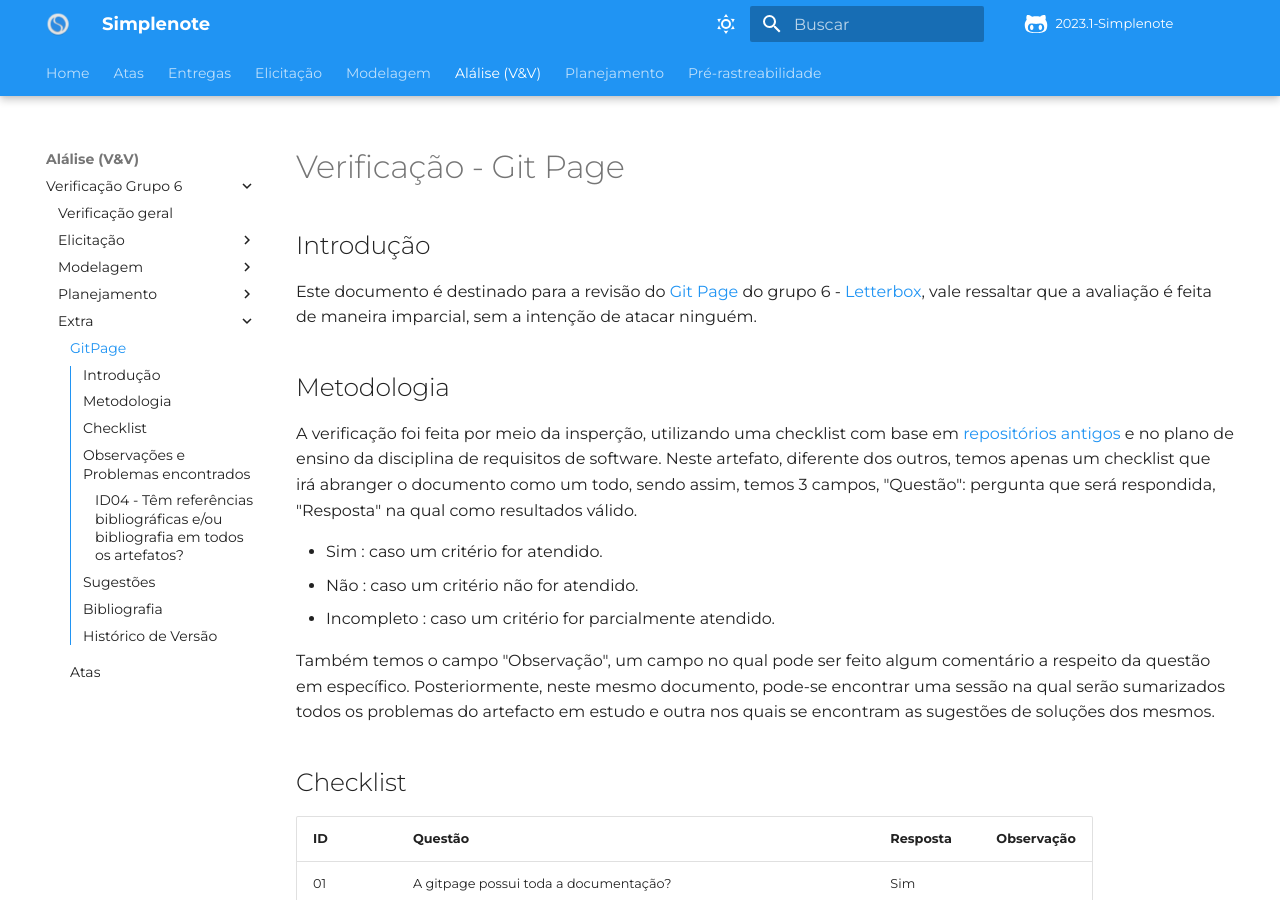
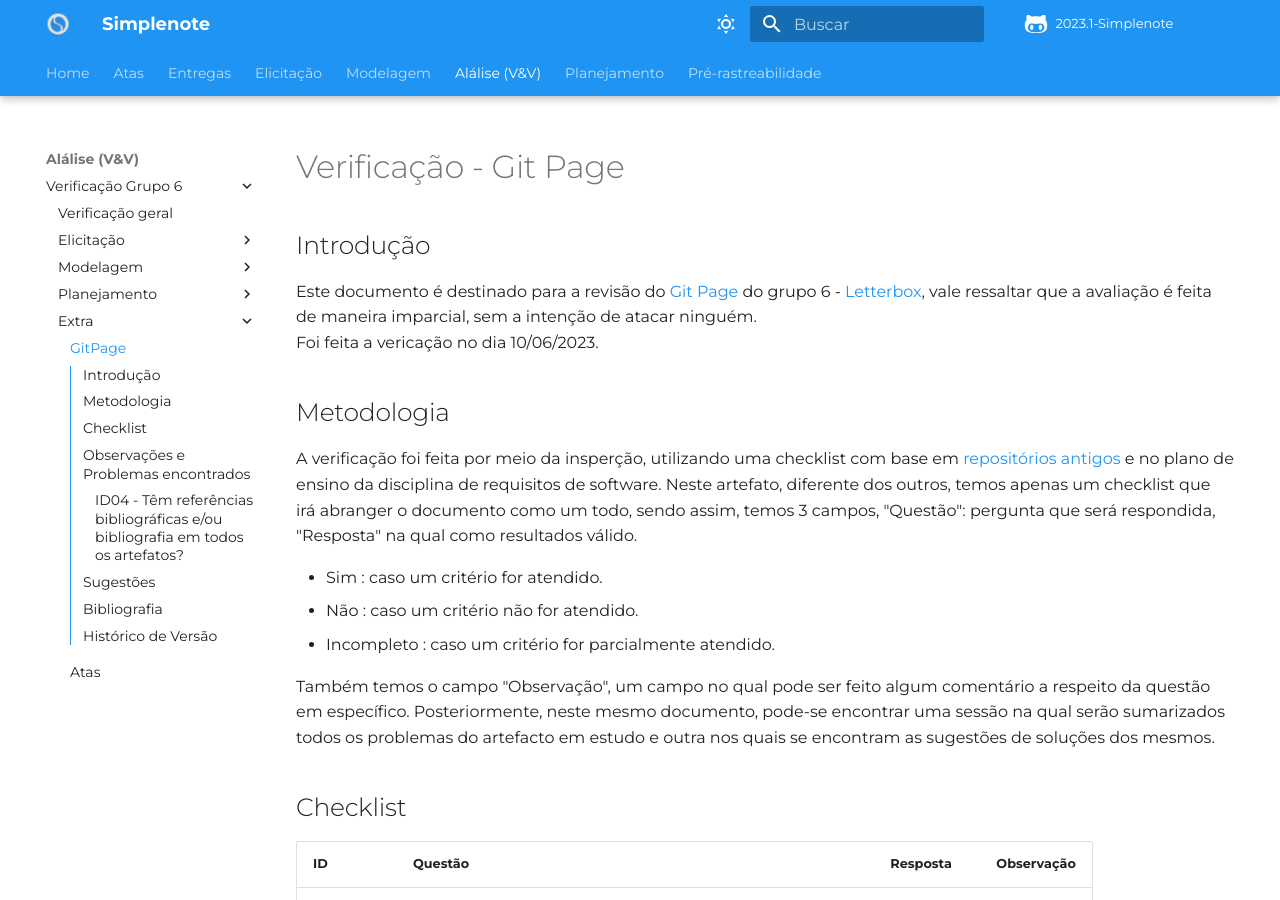
Before and after one commit to Requisitos-de-Software/2023.1-Simplenote, an MkDocs documentation site: the page built from docs/analise-grupo6/extras/gitpage.md, in a window 1280 px wide and 900 px high. Built offline with MkDocs 1.6.1 and Material for MkDocs 9.7.7, drawn with Linux system fonts in a browser that asks for light colours; some web fonts are replaced; comment, search, counter and statistics services are not loaded.

Commit message:
revisão ok

```diff
--- a/docs/analise-grupo6/extras/gitpage.md
+++ b/docs/analise-grupo6/extras/gitpage.md
@@ -3,6 +3,7 @@
 ## Introdução
 
 Este documento é destinado para a revisão do [Git Page](https://requisitos-de-software.github.io/2023.1-Letterboxd/) do grupo 6 - [Letterbox](https://github.com/Requisitos-de-Software/2023.1-Letterboxd), vale ressaltar que a avaliação é feita de maneira imparcial, sem a intenção de atacar ninguém.
+<br> Foi feita a vericação  no dia 10/06/2023.
 
 ## Metodologia
 
```
